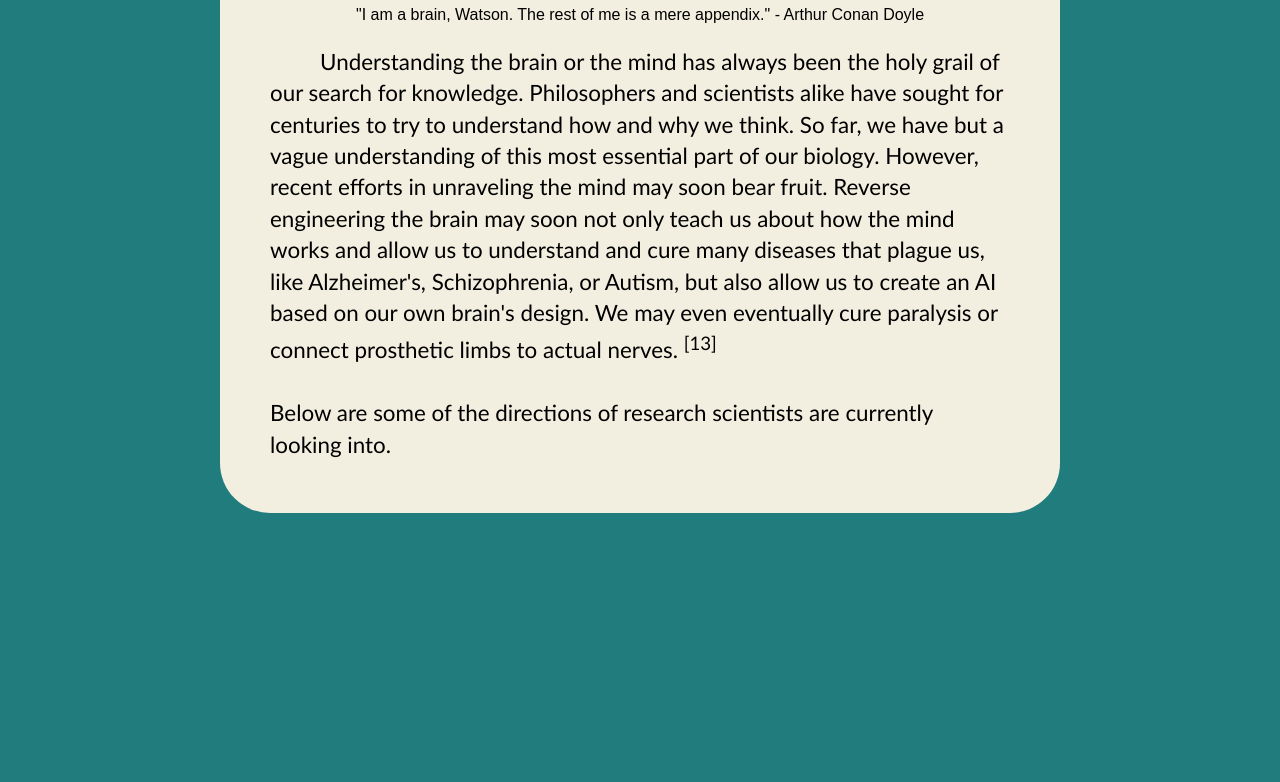
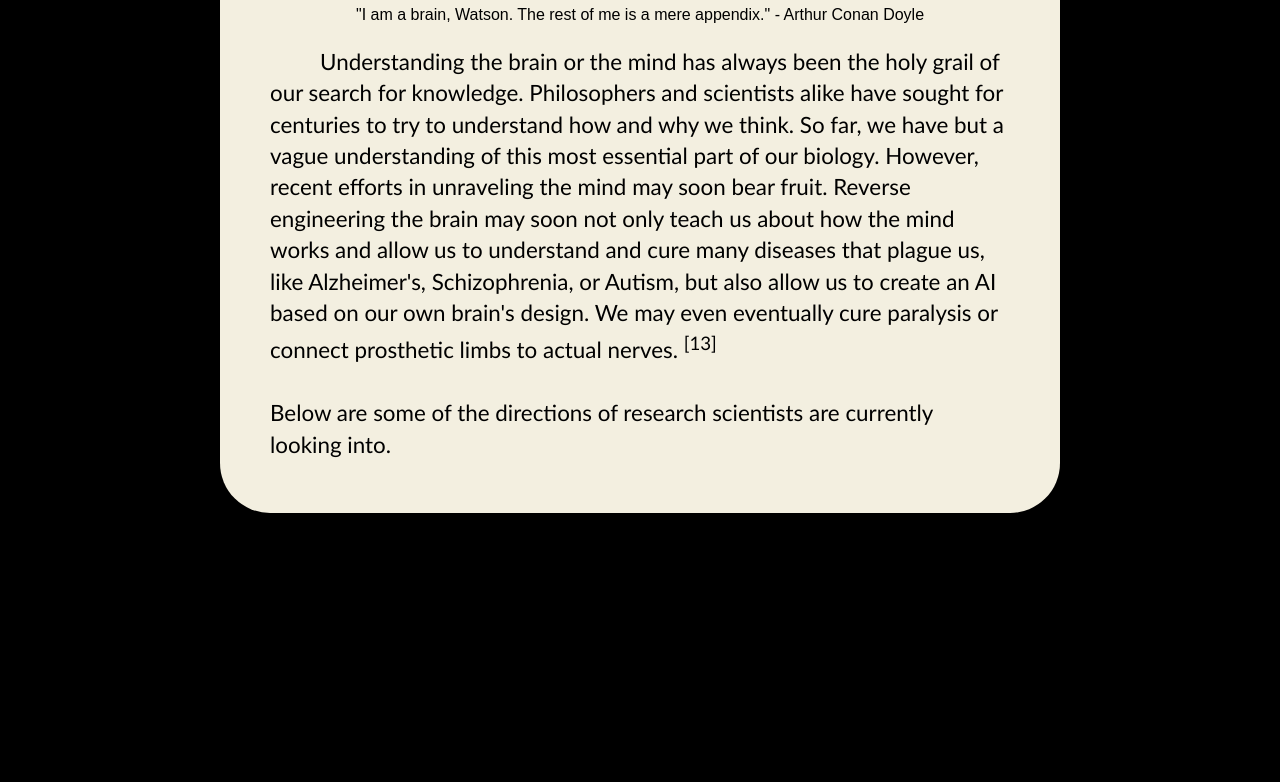
Before and after one commit to ashaw596/2803, a plain HTML site: page index.html in a window 1280 px wide. Shown: the part 380-1162 px from the top of the page. Drawn offline with Linux system fonts and the light colour scheme.

Commit message:
Change Color

```diff
--- a/site.css
+++ b/site.css
@@ -4,7 +4,7 @@ html {
   padding: 10px;
 }
 body{
-background: #217C7E; /* For Safari 5.1 to 6.0 */
+background: black; /* For Safari 5.1 to 6.0 */
   margin: 0px;
   padding-top:20px;
   text-align: center;
```
